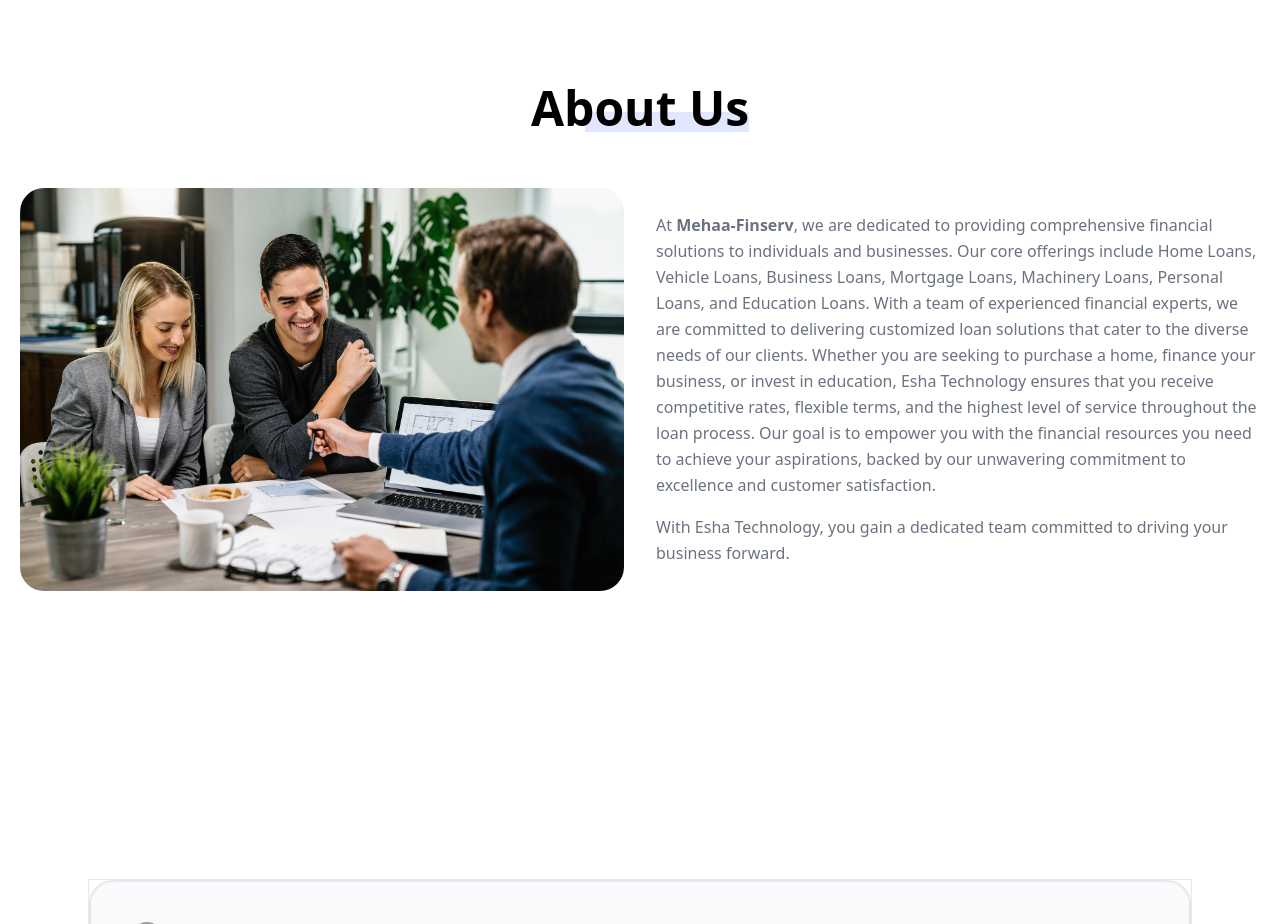
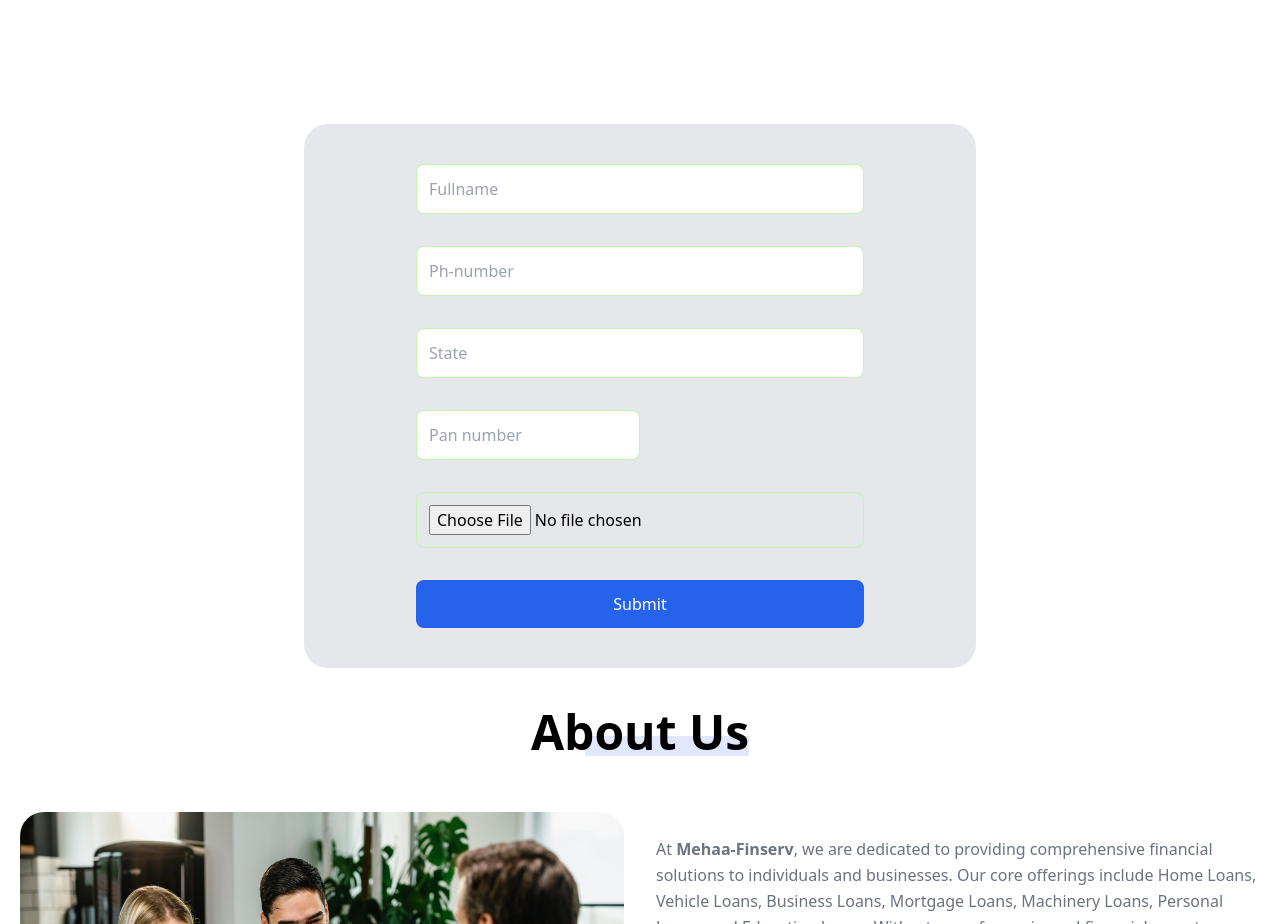
Before and after one commit to esha-technology/mehaa-finserv, a Next.js app: page /home in a window 1280 px wide. Shown: the part 1360-2284 px from the top of the page. Built offline with nearby package versions, Linux system fonts and the light colour scheme; grey boxes are pictures that could not be loaded.

Commit message:
added loan form

```diff
--- a/app/components/LoanForm.tsx
+++ b/app/components/LoanForm.tsx
@@ -4,12 +4,12 @@ import { motion } from 'framer-motion';
 const LoanForm: React.FC = () => {
   return (
     <motion.div
-      className="bg-gray-400 p-8 rounded-lg max-w-md mx-auto my-10"
+      className="bg-gray-200 py-10 px-28 rounded-3xl max-w-2xl mx-auto my-10"
       initial={{ opacity: 0, y: 50 }}
       animate={{ opacity: 1, y: 0 }}
       transition={{ duration: 0.5 }}
     >
-      <form className="space-y-4">
+      <form className="space-y-2">
         <motion.div
           className="space-y-2"
           initial={{ opacity: 0, x: -50 }}
@@ -18,8 +18,8 @@ const LoanForm: React.FC = () => {
         >
           <input
             type="text"
-            placeholder="Name"
-            className="w-full p-3 bg-blue-500 text-white rounded-lg"
+            placeholder="Fullname"
+            className="w-full p-3 bg-white-500 text-black rounded-lg"
           />
         </motion.div>
 
@@ -31,8 +31,8 @@ const LoanForm: React.FC = () => {
         >
           <input
             type="text"
-            placeholder="Ph number"
-            className="w-full p-3 bg-blue-500 text-white rounded-lg"
+            placeholder="Ph-number"
+            className="w-full p-3 bg-white-500 text-balck rounded-lg"
           />
         </motion.div>
 
@@ -45,7 +45,7 @@ const LoanForm: React.FC = () => {
           <input
             type="text"
             placeholder="State"
-            className="w-full p-3 bg-blue-500 text-white rounded-lg"
+            className="w-full p-3 bg-white-500 text-balck rounded-lg"
           />
         </motion.div>
 
@@ -58,7 +58,7 @@ const LoanForm: React.FC = () => {
           <input
             type="text"
             placeholder="Pan number"
-            className="w-full p-3 bg-blue-500 text-white rounded-lg"
+            className="w-1/2 p-3 bg-white-500 text-balck rounded-lg"
           />
         </motion.div>
 
@@ -69,9 +69,9 @@ const LoanForm: React.FC = () => {
           transition={{ duration: 0.5, delay: 0.5 }}
         >
           <input
-            type="text"
+            type="file"
             placeholder="Enter pancard"
-            className="w-full p-3 bg-blue-500 text-white rounded-lg"
+            className="w-full p-3 bg-white-500 text-grey rounded-lg"
           />
         </motion.div>
 
@@ -83,7 +83,7 @@ const LoanForm: React.FC = () => {
         >
           <button
             type="submit"
-            className="bg-blue-600 text-white py-3 px-6 rounded-lg"
+            className="bg-blue-600 text-white font-medium py-3 px-6 rounded-lg"
           >
             Submit
           </button>
--- a/app/home/page.tsx
+++ b/app/home/page.tsx
@@ -5,12 +5,14 @@ import Footer from "../components/common/Footer";
 import NavBar from "../components/common/Navbar";
 import ContactUsForm from "../components/ContactUsForm";
 import Loan from "../components/Loan";
+import LoanForm from "../components/LoanForm";
 import Ouroffers from "../components/Reviews";
 const DashboardPage = () => {
   return (
     <div>
       <NavBar />
       <Loan />
+      <LoanForm/>
       <AboutComponent />
       <Ouroffers />
       <ContactUsForm />
--- a/package.json
+++ b/package.json
@@ -9,7 +9,7 @@
     "lint": "next lint"
   },
   "dependencies": {
-    "framer-motion": "^11.14.2",
+    "framer-motion": "^11.15.0",
     "lucide-react": "^0.468.0",
     "next": "15.0.4",
     "react": "^19.0.0",
```
Also changed, not shown: 1 other file (tests, documents, lock files or other folders).
